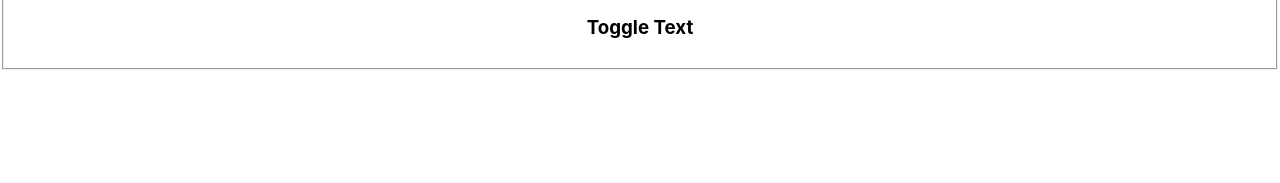
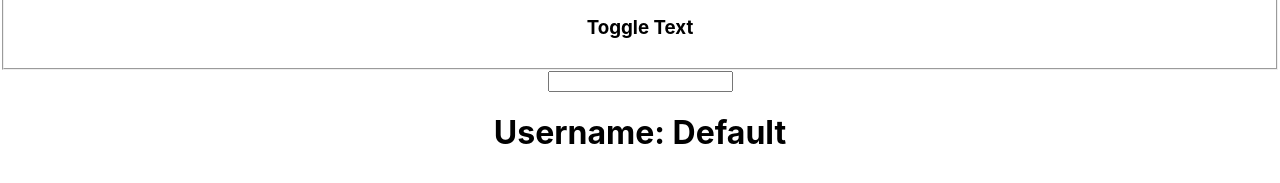
Before and after one commit to ravitejagGitHub/react-hooks, a React (Create React App) app: page / in a window 1280 px wide. Shown: the part 493-676 px from the top of the page. Built offline with nearby package versions, Linux system fonts and the light colour scheme; no server answers.

Commit message:
use context: add basic code

```diff
--- a/src/App.js
+++ b/src/App.js
@@ -5,6 +5,7 @@ import { UseLayoutEffect } from "./hooks/use-layout-effect";
 import { UseReducer } from "./hooks/use-reducer";
 import { UseRef } from "./hooks/use-ref";
 import { UseState } from "./hooks/use-state";
+import { UseConext } from "./hooks/useContext/use-context";
 
 function App() {
   return (
@@ -15,6 +16,7 @@ function App() {
       <UseRef />
       <UseLayoutEffect />
       <UseImperavtiveHandle />
+      <UseConext />
     </div>
   );
 }
--- /dev/null
+++ b/src/hooks/useContext/login.js
@@ -0,0 +1,12 @@
+export const Login = (props) => {
+  const { setUsername } = props;
+  return (
+    <div>
+      <input
+        onChange={(event) => {
+          setUsername(event.target.value);
+        }}
+      />
+    </div>
+  );
+};
--- /dev/null
+++ b/src/hooks/useContext/use-context.js
@@ -0,0 +1,14 @@
+import { useState } from "react";
+import { Login } from "./login";
+import { User } from "./user";
+
+export const UseConext = () => {
+  const [username, setUsername] = useState("Default");
+
+  return (
+    <>
+      <Login setUsername={setUsername} />
+      <User username={username} />
+    </>
+  );
+};
--- /dev/null
+++ b/src/hooks/useContext/user.js
@@ -0,0 +1,8 @@
+export const User = (props) => {
+  const { username } = props;
+  return (
+    <div>
+      <h1> Username: {username}</h1>
+    </div>
+  );
+};
```
